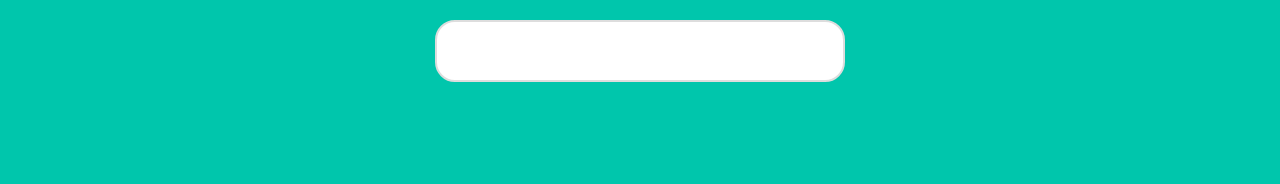
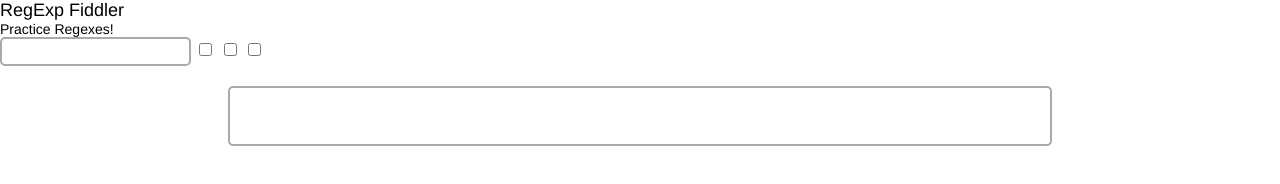
Before and after one commit to chetan-prime/highlight-ta, a plain HTML site: page example/highlight-ta-demo.html in a window 1280 px wide. Drawn offline with Linux system fonts and the light colour scheme.

Commit message:
Fixed border-box / content-box problem.

```diff
--- a/example/highlight-ta-demo.html
+++ b/example/highlight-ta-demo.html
@@ -10,6 +10,18 @@
 	<body>
 		<main>
 			<section>
+				<h3>RegExp Fiddler</h3>
+				<p>Practice Regexes!</p>
+			<section>
+
+			<section>
+				<input type="text">
+				<input type="checkbox">
+				<input type="checkbox">
+				<input type="checkbox">
+			</section>
+
+			<section>
 				<div id="highlight-div" class="comment-box">
 					<textarea id="highlight-ta"></textarea>
 				</div>
--- a/example/highlight-ta.css
+++ b/example/highlight-ta.css
@@ -2,17 +2,12 @@ body {
 	width: 100%;
 	margin: 0px;
 	padding: 0px;
-	background-color: #bbbbbb;
-	background-color: #e23fda;
-	background-color: #ff166f;
-	background-color: #c60900;
-	background-color: #00c6ac;
+	font-family: 'Helvetica', 'Arial', sans-serif;
 }
 
 
 main {
 	width: 100%;
-	background-color: #00c6ac;
 }
 
 
@@ -21,22 +16,23 @@ section {
 }
 
 
-.comment-box {
-	width: 30%;
-	max-height: 200px;
-	margin: 20px auto 20px auto;
-	padding: 11px;
-	border: 2px solid #dddddd;
-	border-radius: 10px;
-	background-color: #ffffff;
-	font-family: 'Helvetica', 'Arial', sans-serif;
-	resize: none;
+h3 {
+	margin: 0px;
+	font-size: 18px;
+	font-weight: lighter;
 }
 
-@media (min-width: 800px) {
-	.comment-box {
-		border-radius: 20px;
-	}
+
+p {
+	margin: 0px;
+	font-size: 14px;
+}
+
+
+input[type="text"] {
+	padding: 5px;
+	border: 2px solid #aaaaaa;
+	border-radius: 5px;
 }
 
 
@@ -44,3 +40,29 @@ section {
 	background-color: rgba(80, 244, 66, 0.7);
 	border-radius: 2px;
 }
+
+
+.comment-box {
+	width: 95%;
+	margin: 20px auto 20px auto;
+	padding: 10px;
+	border: 2px solid #aaaaaa;
+	border-radius: 5px;
+	background-color: #ffffff;
+	font-family: 'Helvetica', 'Arial', sans-serif;
+	resize: none;
+}
+
+	@media (min-width: 500px) {
+		.comment-box {
+			width: 80%;
+			max-width: 600px;
+		}
+	}
+
+	@media (min-width: 1000px) {
+		.comment-box {
+			width: 70%;
+			max-width: 800px;
+		}
+	}
--- a/src/highlight-ta-proto.js
+++ b/src/highlight-ta-proto.js
@@ -340,13 +340,12 @@ HighlightTaObj.prototype.setCorners = function() {
 
 HighlightTaObj.prototype.setTares = function() {
 	this.boxSize = this.comp.getPropertyValue('box-sizing');
-
+	this.borderTop = parseFloat(this.comp.getPropertyValue('border-top-width'));
+	this.borderBttm = parseFloat(this.comp.getPropertyValue('border-bottom-width'));
 	this.padLeft = parseFloat(this.comp.getPropertyValue('padding-left'));
 	this.padRight = parseFloat(this.comp.getPropertyValue('padding-right'));
 	this.padTop = parseFloat(this.comp.getPropertyValue('padding-top'));
 	this.padBttm = parseFloat(this.comp.getPropertyValue('padding-bottom'));
-
-	this.tare = this.padTop + this.padBttm;
 }
 
 
@@ -355,7 +354,9 @@ HighlightTaObj.prototype.getTares = function() {
 	this.setCorners();
 
 	if(this.boxSize !== 'border-box') {
-		this.tare *= -1;
+		this.tare = (this.padTop + this.padBttm) * -1;
+	}else{
+		this.tare = this.borderTop + this.borderBttm;
 	}
 }
 
@@ -398,7 +399,7 @@ HighlightTaObj.prototype.setup = function(args) {
 	if(!args.length) {
 		return;
 	}
-	//args is [div elem, ta elem, re, re-style]
+
 	if(this.isDiv(args[0])) {
 		this.cleanUp();
 		this.setupCntr(args[0]);
--- a/src/highlight-ta.js
+++ b/src/highlight-ta.js
@@ -53,7 +53,7 @@ function highlightta() {
 	function setMarkClass(dclr) {
 		if(typeof dclr === 'string') {
 			mark = '<mark style="margin: 0px; padding: 0px;'
-				+ 'border: 0px; color: transparent;" class=" '
+				+ 'border: 0px; color: transparent;" class="'
 				+ dclr + '">$&</mark>';
 		}
 
@@ -146,7 +146,7 @@ function highlightta() {
 		cntr.style.height = "auto";
 		ta.style.height = "auto";
 
-		if(cntr.clientHeight < ta.scrollHeight) {
+		if(cntr.clientHeight <= ta.scrollHeight) {
 			cntr.style.height = (ta.scrollHeight + tare) + "px";
 		}
 
@@ -268,7 +268,6 @@ function highlightta() {
 		div = document.createElement('DIV');
 		scratch(div);
 		cntr.appendChild(div);
-
 		styleDiv();
 	};
 
@@ -306,7 +305,6 @@ function highlightta() {
 	function setupTa(node) {
 		ta = node;
 		scratch(ta);
-
 		styleTa();
 	};
 
@@ -335,6 +333,7 @@ function highlightta() {
 		borderRad = parseFloat(comp.getPropertyValue('border-top-left-radius'));
 
 		borderRad = fixNan(borderRad);
+
 		modTop = (borderTop < borderRad) ? true : false;
 		modBttm = (borderBttm < borderRad) ? true : false;
 	};
@@ -342,13 +341,12 @@ function highlightta() {
 
 	function setTares() {
 		boxSize = comp.getPropertyValue('box-sizing');
-
+		borderTop = parseFloat(comp.getPropertyValue('border-top-width'));
+		borderBttm = parseFloat(comp.getPropertyValue('border-bottom-width'));
 		padLeft = parseFloat(comp.getPropertyValue('padding-left'));
 		padRight = parseFloat(comp.getPropertyValue('padding-right'));
 		padTop = parseFloat(comp.getPropertyValue('padding-top'));
 		padBttm = parseFloat(comp.getPropertyValue('padding-bottom'));
-
-		tare = padTop + padBttm;
 	};
 
 
@@ -357,7 +355,9 @@ function highlightta() {
 		setCorners();
 
 		if(boxSize !== 'border-box') {
-			tare *= -1;
+			tare = (padTop + padBttm) * -1;
+		}else{
+			tare = borderTop + borderBttm;
 		}
 	};
 
@@ -397,7 +397,6 @@ function highlightta() {
 
 
 	function setup(args) {
-		//args is [div elem, ta elem, re, re-style]
 		if(!args.length) {
 			return;
 		}
```
